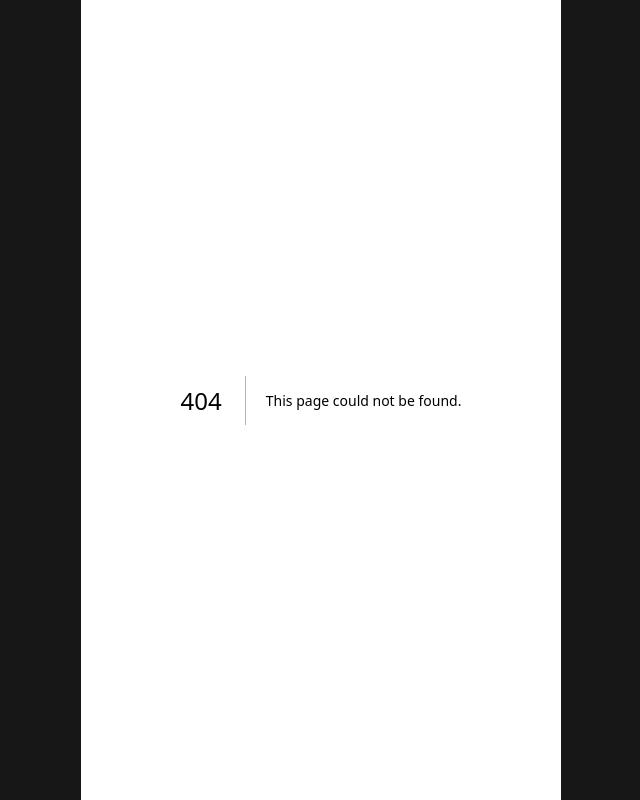
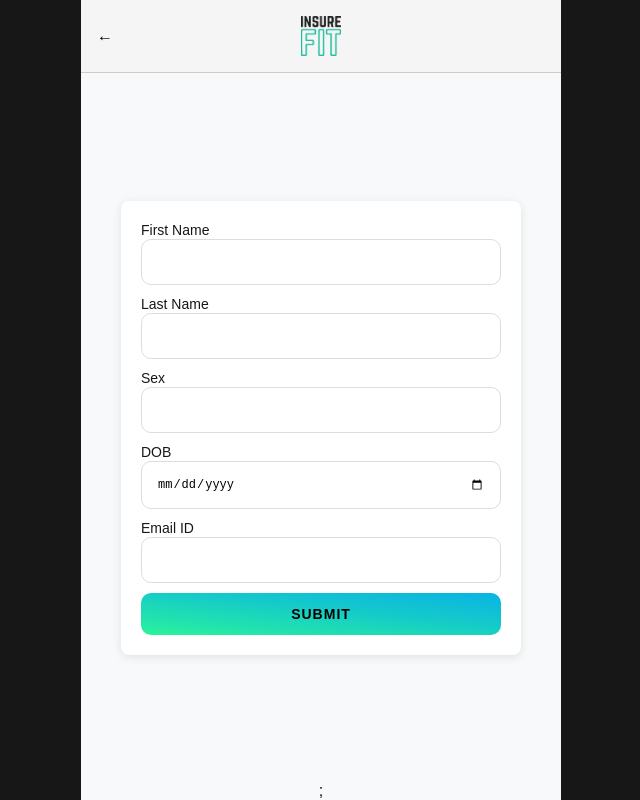
Before and after one commit to Sivasguhan/InsureFit, a Next.js app: page /user-details in a window 1280 px wide. Before the commit this address had no page. Shown: the whole page, without its empty margins (319-959 px from the left). Built offline with nearby package versions, Linux system fonts and the light colour scheme.

Commit message:
refactored code

```diff
--- a/src/app/components/CustomFileInput/fileInput.module.scss
+++ b/src/app/components/CustomFileInput/fileInput.module.scss
@@ -1,5 +1,6 @@
 .customFileWrap {
     width: 100%;
+    margin-top: 20px;
 }
 
 .hidden {
@@ -18,6 +19,10 @@
     width: 100%;
     padding: 20px;
     border-radius: 15px;
+    background: #fff;
+    color: #000;
+    margin-top: 10px;
     text-align: center;
-    background: #fff;
+    box-shadow: 0px 4px 25px 0px #1111110A;
+    border: 1px solid #10BA9A;
 }
--- a/src/app/components/DynamicForm/index.js
+++ b/src/app/components/DynamicForm/index.js
@@ -2,6 +2,7 @@ import React, { useEffect, useState } from "react";
 import { Formik, Form, Field, ErrorMessage } from "formik";
 
 import styles from "./input.module.scss";
+import ScreenContainer from "../ScreenContainer";
 
 const DynamicForm = ({ fieldConfigs, validationSchema, respValues = {} }) => {
   console.log(fieldConfigs);
@@ -43,6 +44,8 @@ const DynamicForm = ({ fieldConfigs, validationSchema, respValues = {} }) => {
   };
 
   return (
+    <ScreenContainer>
+      <div className={styles.formContainer}>
       <Formik
         initialValues={respValues}
         validationSchema={validationSchema}
@@ -79,6 +82,8 @@ const DynamicForm = ({ fieldConfigs, validationSchema, respValues = {} }) => {
           </Form>
         )}
       </Formik>
+    </div>
+    </ScreenContainer>
   );
 };
 
--- a/src/app/components/DynamicForm/input.module.scss
+++ b/src/app/components/DynamicForm/input.module.scss
@@ -1,3 +1,12 @@
+.formContainer {
+    width: 100%;
+    max-width: 400px;
+    background-color: white;
+    padding: 20px;
+    border-radius: 8px;
+    box-shadow: 0 2px 10px rgba(0, 0, 0, 0.1);
+}
+
 .customFileWrap {
     width: 100%;
     margin-bottom: 10px;
--- a/src/app/globals.scss
+++ b/src/app/globals.scss
@@ -98,6 +98,7 @@ a {
   text-transform: uppercase;
   letter-spacing: 1px;
   min-width: 160px;
+  width: 100%;
 
   &[disabled] {
     cursor: not-allowed;
--- a/src/app/login/page.js
+++ b/src/app/login/page.js
@@ -1,10 +1,12 @@
 'use client';
 import { useState, useEffect } from 'react';
+import { useDispatch } from 'react-redux';
 import { useRouter } from 'next/navigation';
 import UserForm from "../components/UserForm";
 
 const LoginPage = () => {
   const router = useRouter();
+  const dispatch = useDispatch();
   const [error, setError] = useState(null);
   const [loading, setLoading] = useState(false);
 
@@ -51,6 +53,7 @@ const LoginPage = () => {
       const data = await response.json();
       if(data.data.results.length > 0) {
         router.push('/upload-file');
+        dispatch(setUserId(data.data.results[0].user_id));
       }
       else {
         setError("Invalid username or password");
--- a/src/app/upload-file/page.js
+++ b/src/app/upload-file/page.js
@@ -69,6 +69,7 @@ const UploadFile = () => {
       type="submit"
       onClick={uploadToServer}
       className={"submitButton"}
+      style={{ marginTop: "20px" }}
     >
       Proceed
     </button>
--- /dev/null
+++ b/src/app/user-details/page.js
@@ -0,0 +1,15 @@
+'use client';
+import DynamicForm from "../components/DynamicForm";
+import { personalFormFieldConfigs, personalFormValidationSchema } from "../utils/formUtils";
+
+const userDetails = () => {
+
+    return (
+        <DynamicForm
+            validationSchema={personalFormValidationSchema}
+            fieldConfigs={personalFormFieldConfigs}
+        />
+    )
+}
+
+export default userDetails;
--- a/src/app/utils/formUtils.js
+++ b/src/app/utils/formUtils.js
@@ -3,13 +3,17 @@ import * as Yup from "yup";
 const personalFormValidationSchema = Yup.object({
   fname: Yup.string().required("First Name is required"),
   lname: Yup.string().required("Last Name is required"),
+  sex: Yup.string().required("Sex is required"),
   dob: Yup.date().required("DOB is required"),
+  email: Yup.string().email("Invalid email address").required("Email is required"),
 });
 
 const personalFormFieldConfigs = [
   { name: "fname", type: "text", label: "First Name" },
   { name: "lname", type: "text", label: "Last Name" },
+  { name: "sex", type: "text", label: "Sex" },
   { name: "dob", type: "date", label: "DOB" },
+  { name: "email", type: "email", label: "Email ID" },
 ];
 
 export { personalFormValidationSchema, personalFormFieldConfigs };
```
Also changed, not shown: src/app/page.js (+2 -46 lines), src/app/register/page.js (+6 -1 lines), src/app/user-details/userDetails.module.scss (added). Lines whose indentation alone changed are shown as unchanged.
